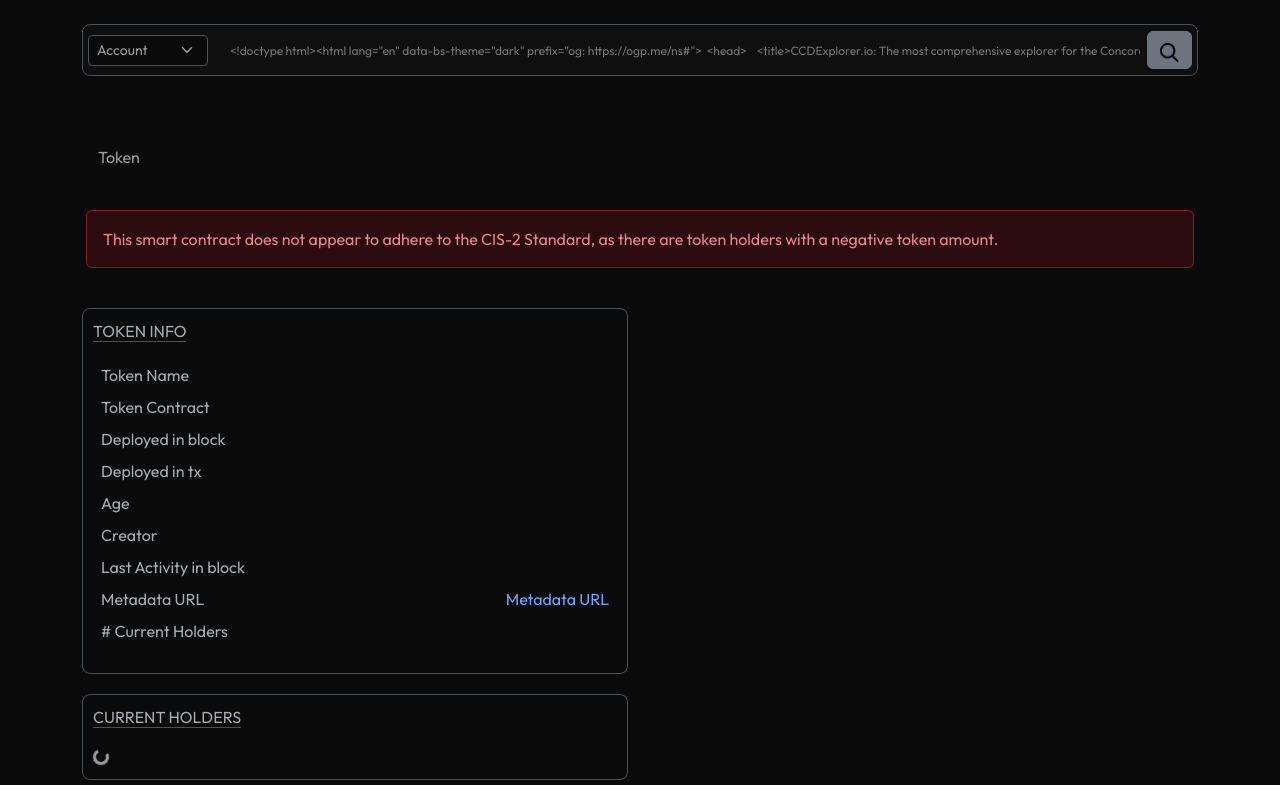
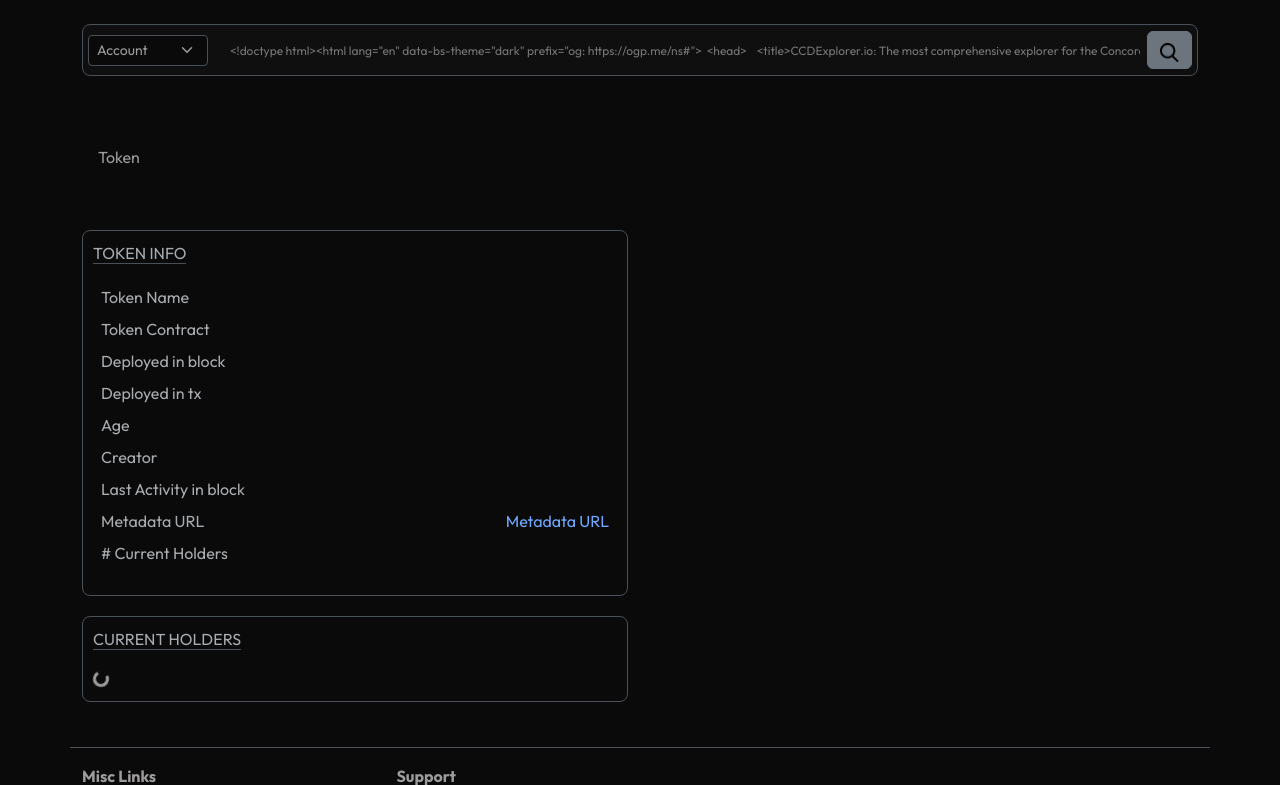
Before and after one commit to ccdexplorer/ccdexplorer-site, a FastAPI app: template app/templates/tokens/generic/token_address_display.html in a window 1280 px wide. Shown: the part 66-851 px from the top of the page. Run offline with FastAPI, Linux system fonts and the light colour scheme; the template is opened without the code that fills it, so the values that code supplies are empty; parts of the project's set-up code (start-up, migrations or seed data) failed here and were passed over; some libraries are stand-ins or nearby versions.

Commit message:
Update token_address_display.html

```diff
--- a/app/templates/tokens/generic/token_address_display.html
+++ b/app/templates/tokens/generic/token_address_display.html
@@ -53,12 +53,12 @@
 
 </div>
 {% if not compliant_contract%}
-<div class="row  m-1">
+<!-- <div class="row  m-1">
   <div class="col  alert alert-danger " role="alert">
   This smart contract does not appear to adhere to the CIS-2 Standard, as there are token holders with a negative token amount.
 </div>
 </div>
-  {% endif %}
+  {% endif %} -->
 <!-- https://codepen.io/ondrejsvestka/pen/gWPpPo for equal height columns -->
 <div class="row mt-4 row-flex">
   <div class="col-md-6  col-sm-12 ">
```
